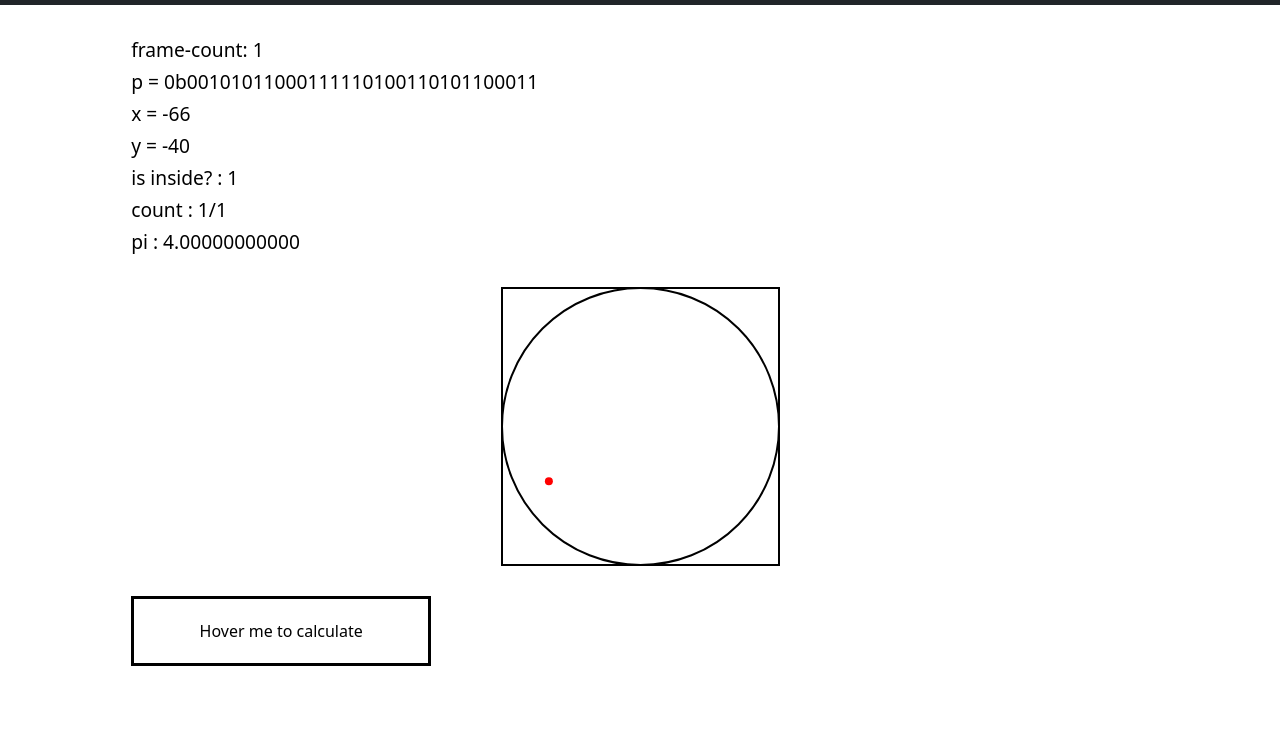
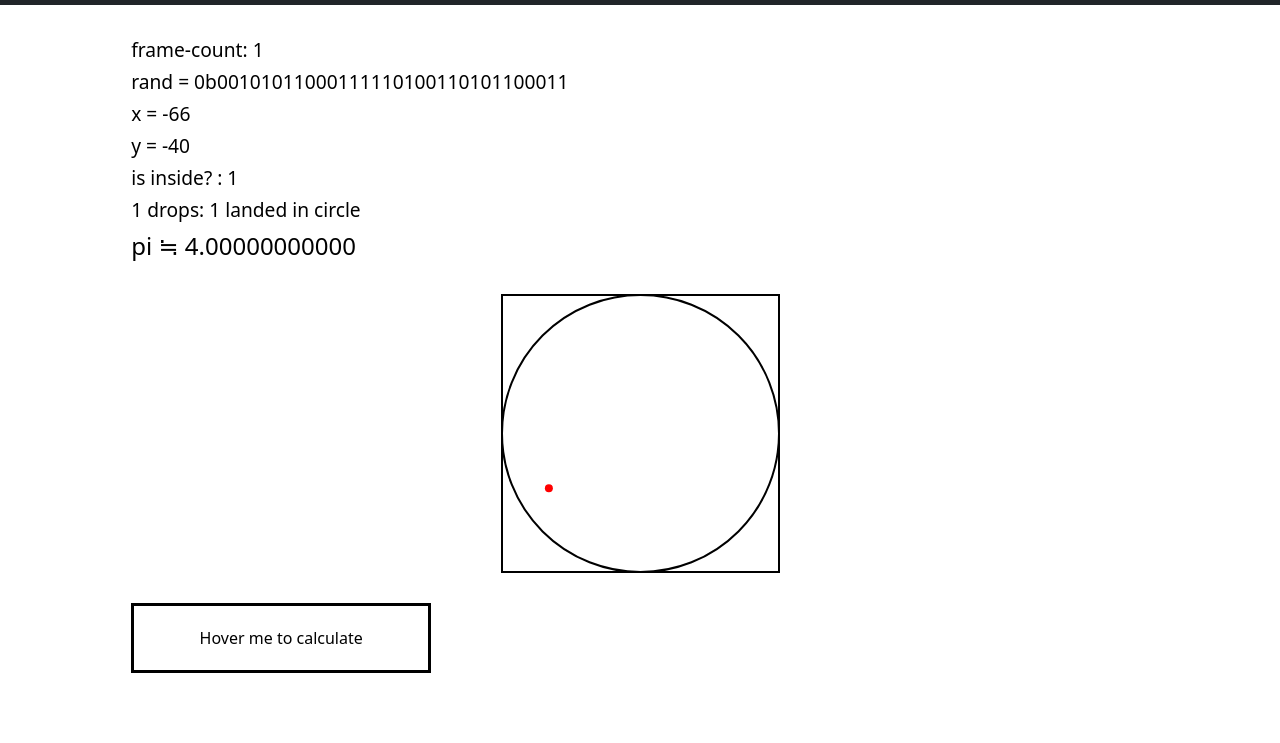
Before and after one commit to Ryoga-exe/css-monte-carlo-pi, a plain HTML site: page index.html in a window 1280 px wide. Shown: the part 57-800 px from the top of the page. Drawn offline with Linux system fonts and the light colour scheme.

Commit message:
feat: update css

```diff
--- a/monte-carlo-pi.css
+++ b/monte-carlo-pi.css
@@ -232,7 +232,7 @@ body {
     p01 var(--p01)
     p00 var(--p00);
   content:
-    "p = 0b"
+    "rand = 0b"
     counter(p31)
     counter(p30)
     counter(p29)
@@ -280,43 +280,35 @@ body {
 }
 .display-count::after {
   counter-reset: inside var(--inside-count) total var(--total-count);
-  content: "count : " counter(inside) "/" counter(total);
+  content: counter(total) " drops: " counter(inside) " landed in circle";
 }
 .display-pi::after {
+  font-size: 1.5rem;
+
   --pi: calc(var(--inside-count) / var(--total-count) * 4);
   --floor-pi: calc(var(--pi) - 0.5);
   --decimal-part: calc(var(--pi) - var(--floor-pi));
 
   --pi-decimal00-in: calc((var(--pi) - var(--floor-pi)) * 10);
   --pi-decimal00: calc(var(--pi-decimal00-in) - 0.5);
-
   --pi-decimal01-in: calc((var(--pi-decimal00-in) - var(--pi-decimal00)) * 10);
   --pi-decimal01: calc(var(--pi-decimal01-in) - 0.5);
-
   --pi-decimal02-in: calc((var(--pi-decimal01-in) - var(--pi-decimal01)) * 10);
   --pi-decimal02: calc(var(--pi-decimal02-in) - 0.5);
-
   --pi-decimal03-in: calc((var(--pi-decimal02-in) - var(--pi-decimal02)) * 10);
   --pi-decimal03: calc(var(--pi-decimal03-in) - 0.5);
-
   --pi-decimal04-in: calc((var(--pi-decimal03-in) - var(--pi-decimal03)) * 10);
   --pi-decimal04: calc(var(--pi-decimal04-in) - 0.5);
-
   --pi-decimal05-in: calc((var(--pi-decimal04-in) - var(--pi-decimal04)) * 10);
   --pi-decimal05: calc(var(--pi-decimal05-in) - 0.5);
-
   --pi-decimal06-in: calc((var(--pi-decimal05-in) - var(--pi-decimal05)) * 10);
   --pi-decimal06: calc(var(--pi-decimal06-in) - 0.5);
-
   --pi-decimal07-in: calc((var(--pi-decimal06-in) - var(--pi-decimal06)) * 10);
   --pi-decimal07: calc(var(--pi-decimal07-in) - 0.5);
-
   --pi-decimal08-in: calc((var(--pi-decimal07-in) - var(--pi-decimal07)) * 10);
   --pi-decimal08: calc(var(--pi-decimal08-in) - 0.5);
-
   --pi-decimal09-in: calc((var(--pi-decimal08-in) - var(--pi-decimal08)) * 10);
   --pi-decimal09: calc(var(--pi-decimal09-in) - 0.5);
-
   --pi-decimal10-in: calc((var(--pi-decimal09-in) - var(--pi-decimal09)) * 10);
   --pi-decimal10: calc(var(--pi-decimal10-in) - 0.5);
 
@@ -334,7 +326,7 @@ body {
     pi-decimal09 calc(var(--pi-decimal09))
     pi-decimal10 calc(var(--pi-decimal10));
   content:
-    "pi : "
+    "pi ≒ "
     counter(floor-pi)
     "."
     counter(pi-decimal00)
```
